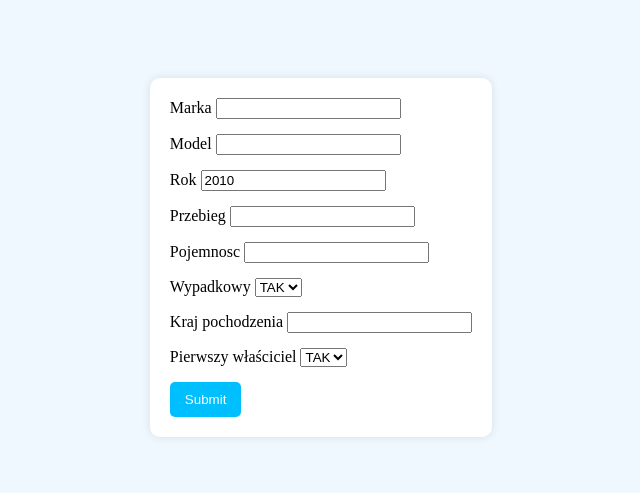
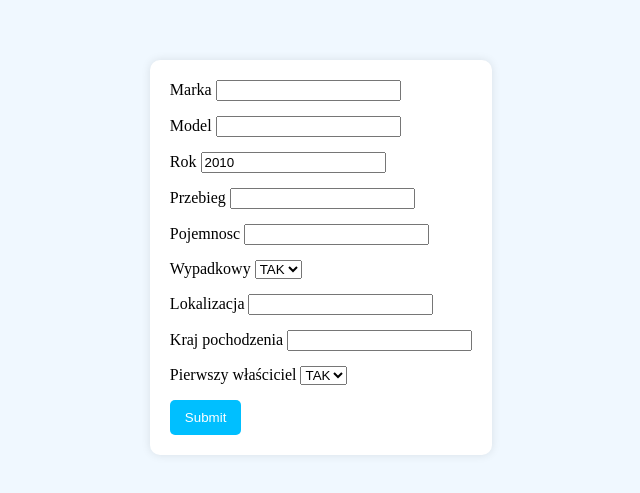
Before and after one commit to aszczi/Car_website, a plain HTML site: page car_website/dodaj_auto.html in a window 1280 px wide. Shown: the part 135-628 px from the top of the page, without its empty margins (319-959 px from the left). Drawn offline with Linux system fonts and the light colour scheme.

Commit message:
Update dodaj_auto.html

```diff
--- a/car_website/dodaj_auto.html
+++ b/car_website/dodaj_auto.html
@@ -63,6 +63,10 @@
         </select>
  </div>
  <div class="form-group">
+    <label>Lokalizacja</label>
+    <input type="text" name="lokalizacja" class="form-control">
+ </div>
+ <div class="form-group">
     <label>Kraj pochodzenia</label>
     <input type="text" name="kraj_pochodzenia" class="form-control">
  </div>
```
